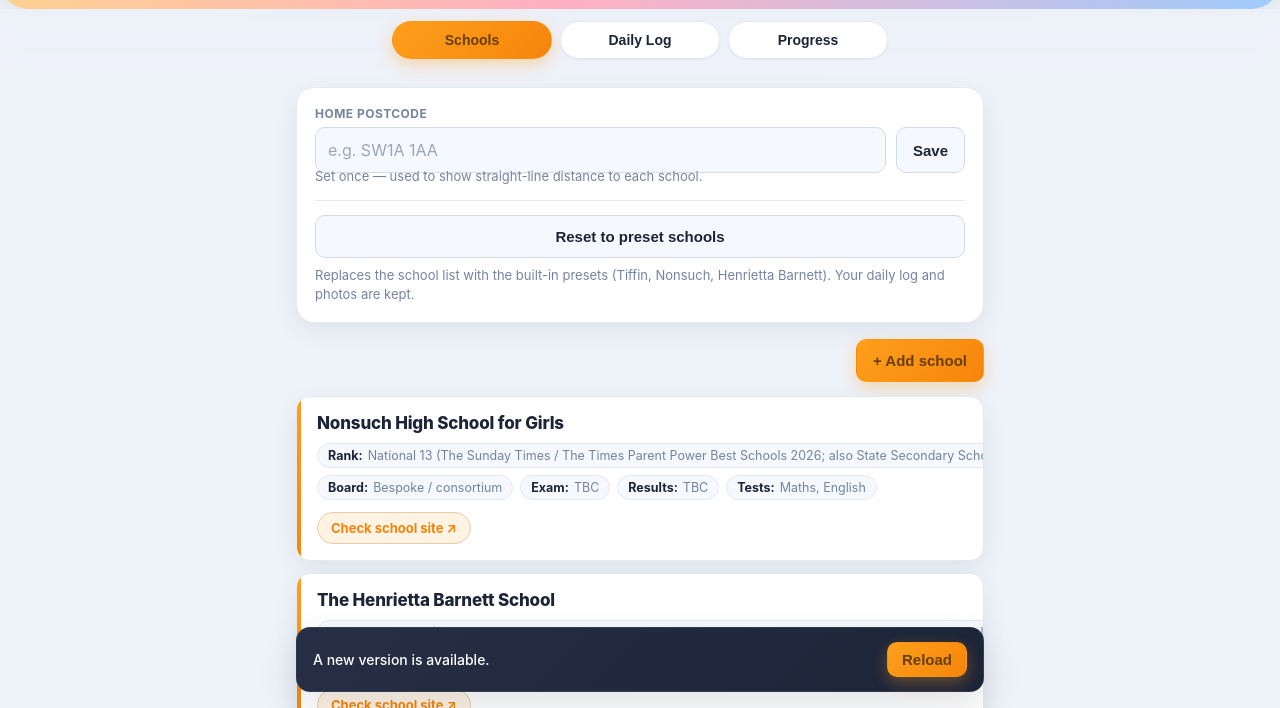
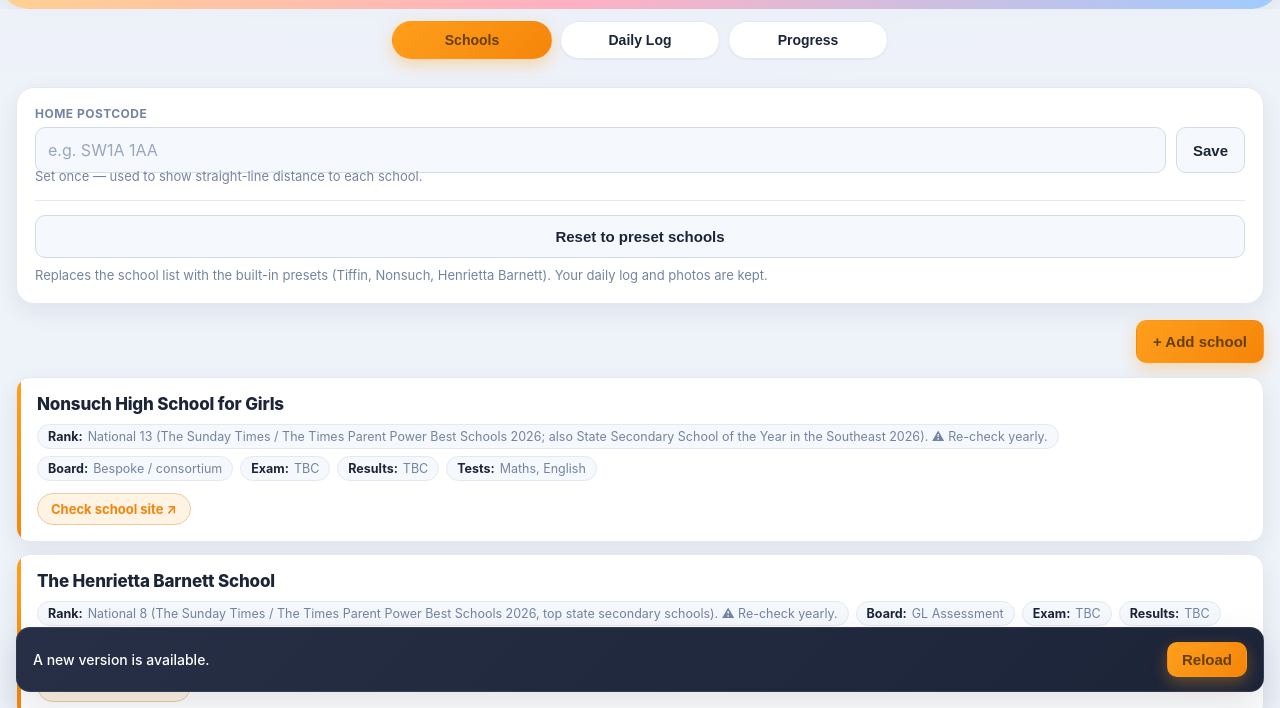
Before and after one commit to bindukummeta/education-planner, a plain HTML site: page index.html in a window 1280 px wide. Shown: the part 92-800 px from the top of the page. Drawn offline with Linux system fonts and the light colour scheme.

Commit message:
Make page content full width; SW v14 -> v15
Remove the centered 720px reading-column cap so content spans the whole window.

- styles.css: main now width:100%; margin:0 (was max-width:720px; margin:0 auto).
  Remove the update banner's matching max-width:688px; margin:0 auto so it
  stretches full width too. Header and tabs already work full width.
- Bump service-worker cache v14 -> v15

CSS-only; no HTML/JS changes.

```diff
--- a/service-worker.js
+++ b/service-worker.js
@@ -1,4 +1,4 @@
-const CACHE = "eduplanner-v14";
+const CACHE = "eduplanner-v15";
 const ASSETS = [
   "./",
   "./index.html",
--- a/styles.css
+++ b/styles.css
@@ -76,7 +76,7 @@
 }
 .subtitle { margin: 5px 0 0; color: #45557a; font-size: 14px; font-weight: 500; }
 
-main { max-width: 720px; margin: 0 auto; padding: 16px 16px 40px; }
+main { width: 100%; margin: 0; padding: 16px 16px 40px; }
 
 .card {
   background: var(--card);
@@ -395,7 +395,6 @@
 .update-banner {
   position: fixed;
   left: 16px; right: 16px; bottom: calc(16px + env(safe-area-inset-bottom, 0px));
-  max-width: 688px; margin: 0 auto;
   display: flex; align-items: center; justify-content: space-between; gap: 12px;
   padding: 14px 16px;
   background: linear-gradient(135deg, #262f45 0%, #1c2438 100%);
```
